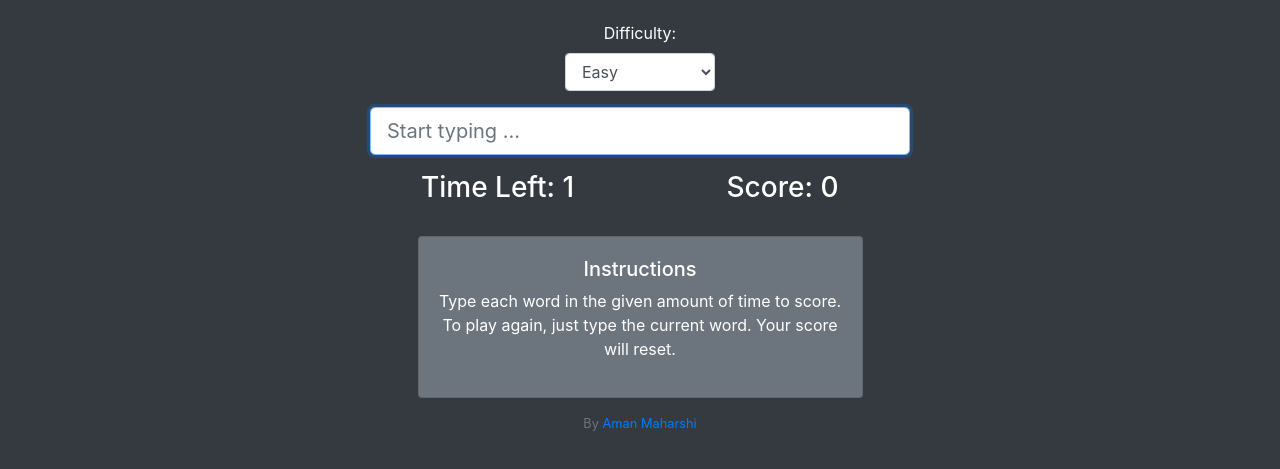
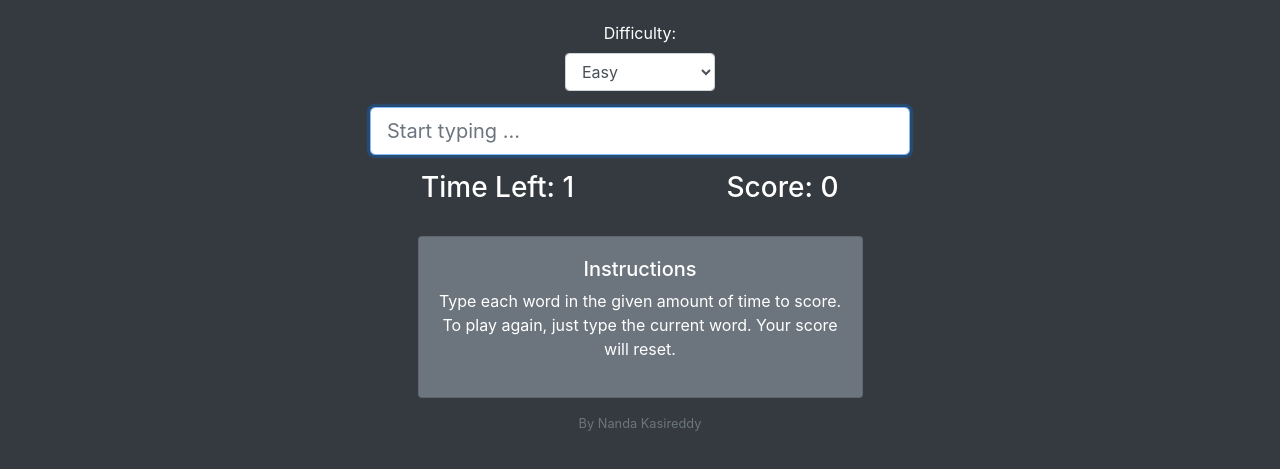
Before and after one commit to Kasireddynanda/Typing-speed-test, a plain HTML site: page index.html in a window 1280 px wide. Shown: the part 285-754 px from the top of the page. Drawn offline with nearby package versions, Linux system fonts and the light colour scheme.

Commit message:
Update index.html

```diff
--- a/index.html
+++ b/index.html
@@ -53,7 +53,7 @@
         </div>
     </section>
     <footer>
-        <p class="text-center small mt-3 text-muted">By <a href="https://github.com/Nanda Kasireddy">Aman Maharshi</a></p>
+        <p class="text-center small mt-3 text-muted">By <a>Nanda Kasireddy</a></p>
     </footer>
     <script src="script.js"></script>
 </body>
```
